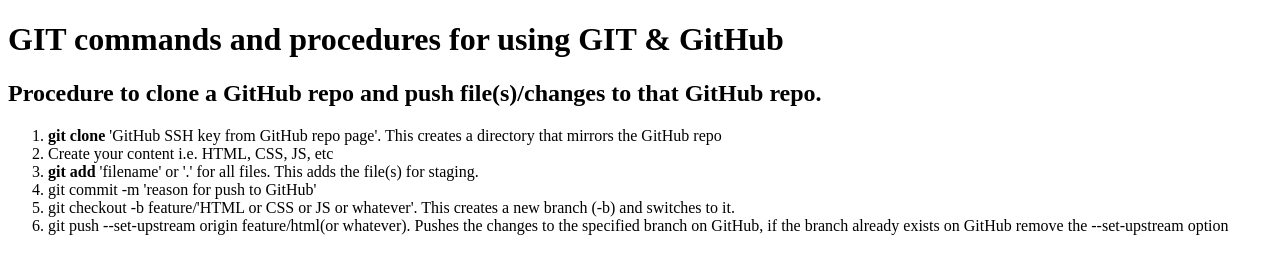
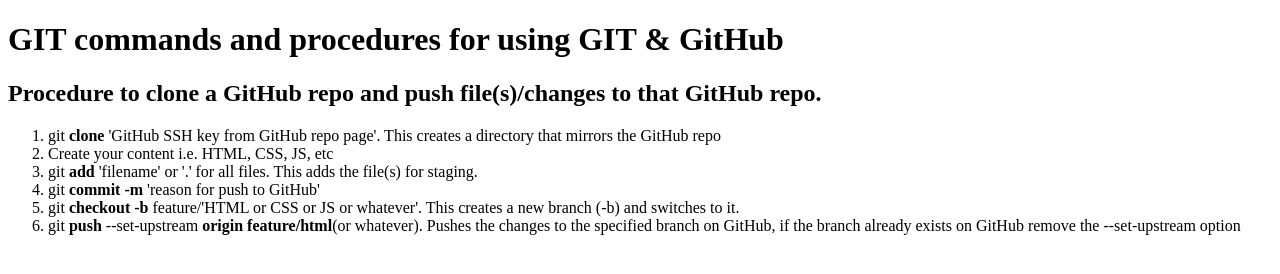
Before and after one commit to DericWard/GIT-GitHub-testing, a plain HTML site: page index.html in a window 1280 px wide. Drawn offline with Linux system fonts and the light colour scheme.

Commit message:
tidied HMTL content

```diff
--- a/index.html
+++ b/index.html
@@ -10,18 +10,20 @@
         <h1>GIT commands and procedures for using GIT & GitHub</h1>
     </header>
 
-    <body>
+    <section>
         <h2>Procedure to clone a GitHub repo and push file(s)/changes to that GitHub repo.</h2>
         <ol>
-            <li><strong>git clone</strong> 'GitHub SSH key from GitHub repo page'. This creates a directory that mirrors
+            <li>git <strong>clone</strong> 'GitHub SSH key from GitHub repo page'. This creates a directory that mirrors
                 the GitHub repo</li>
             <li>Create your content i.e. HTML, CSS, JS, etc</li>
-            <li><strong>git add</strong> 'filename' or '.' for all files. This adds the file(s) for staging.</li>
-            <li>git commit -m 'reason for push to GitHub'</li>
-            <li>git checkout -b feature/'HTML or CSS or JS or whatever'. This creates a new branch (-b) and switches to
+            <li>git <strong>add</strong> 'filename' or '.' for all files. This adds the file(s) for staging.</li>
+            <li>git <strong>commit -m</strong> 'reason for push to GitHub'</li>
+            <li>git <strong>checkout -b</strong> feature/'HTML or CSS or JS or whatever'. This creates a new branch (-b)
+                and switches to
                 it.</li>
-            <li>git push --set-upstream origin feature/html(or whatever). Pushes the changes to the specified branch on
+            <li>git <strong>push</strong> --set-upstream <strong>origin feature/html</strong>(or whatever). Pushes the
+                changes to the specified branch on
                 GitHub, if the branch already exists on GitHub remove the --set-upstream option</li>
         </ol>
-    </body>
+    </section>
 </body>
```
